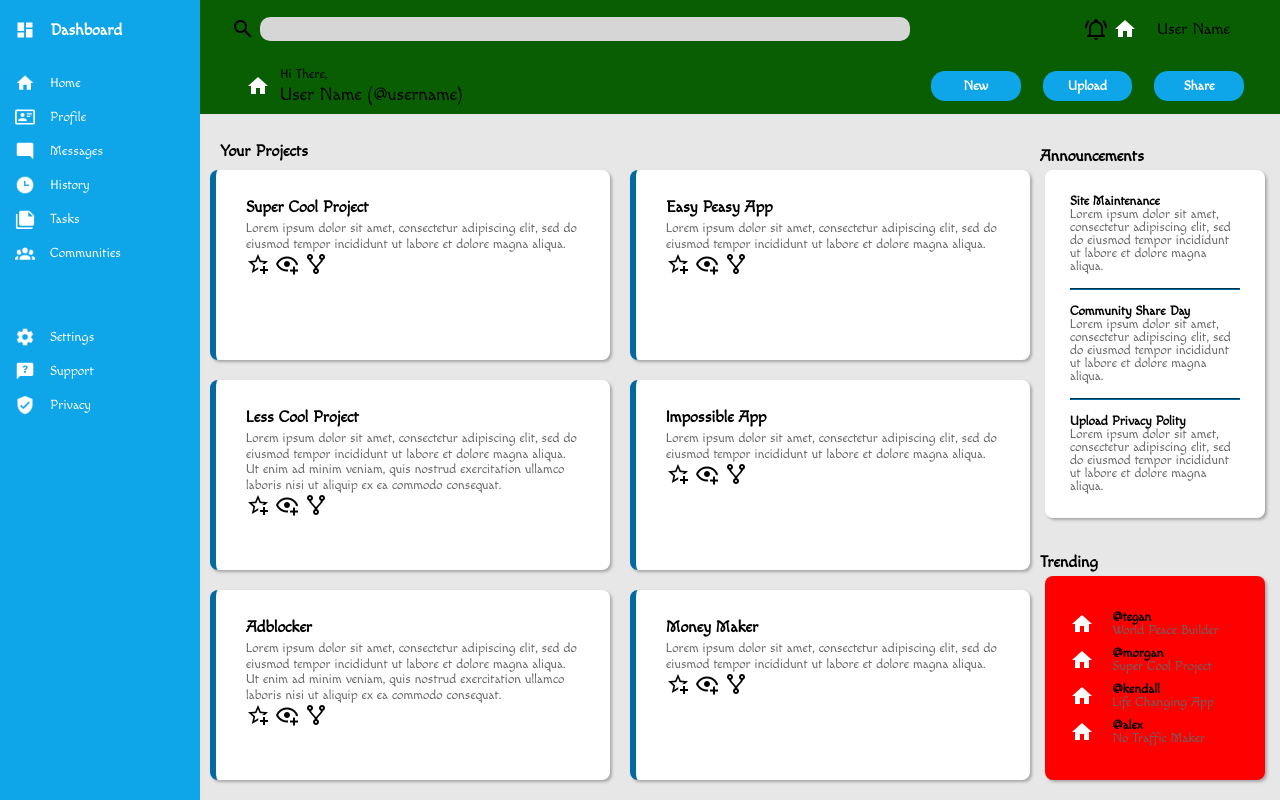
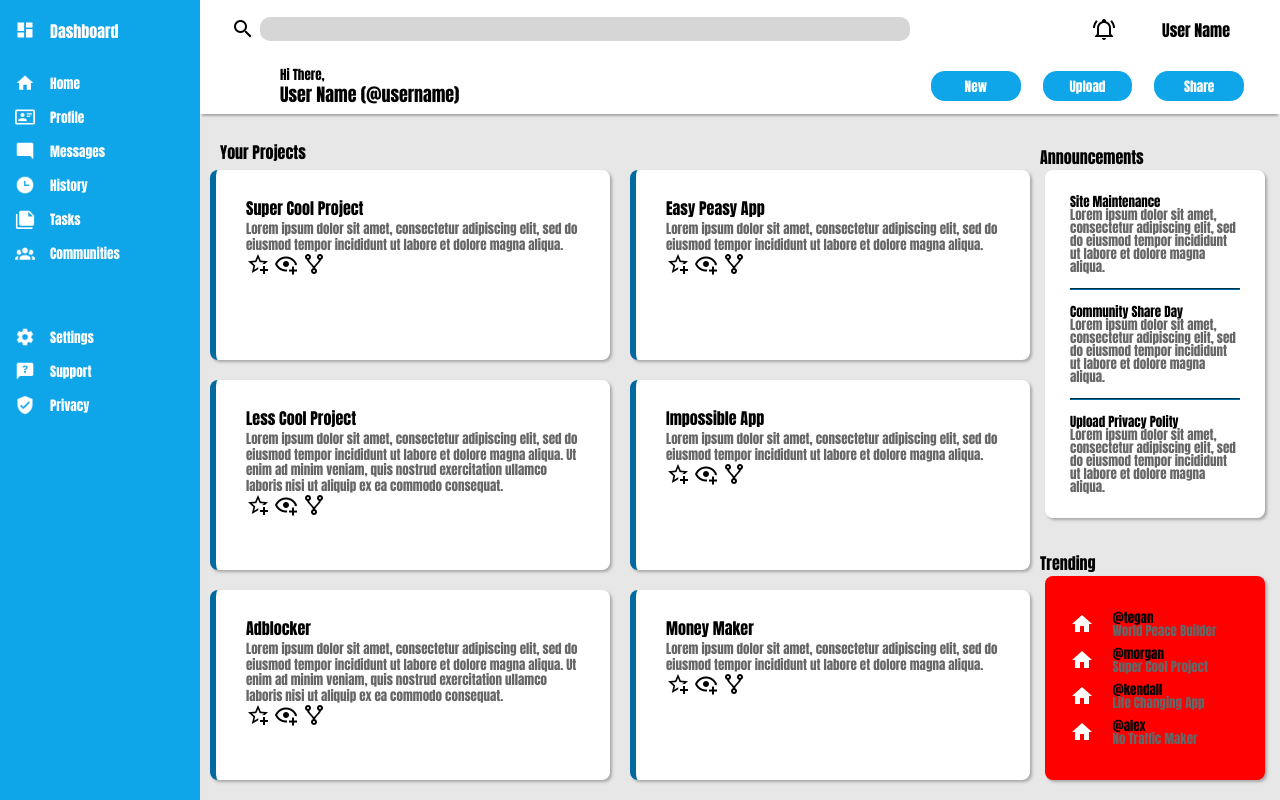
Before and after one commit to KPInc425/MadreXmas2022, a plain HTML site: page index.html in a window 1280 px wide. Drawn offline with Linux system fonts and the light colour scheme.

Commit message:
Fix minor styling issues

```diff
--- a/styles.css
+++ b/styles.css
@@ -4,7 +4,7 @@
 }
 
 body {
-    font-family: Macondo,Impact, Haettenschweiler, 'Arial Narrow Bold', sans-serif;
+    font-family: Impact, Haettenschweiler, 'Arial Narrow Bold', sans-serif;
 }
 
 .wrapper {
@@ -57,11 +57,13 @@ body {
 }
 
 .header {
-    background-color: rgb(8, 94, 0);
+    background-color: white;
     grid-area: header;
     display: grid;
     grid-template-columns: 2fr 1fr;
     grid-template-rows: 1fr 1fr;
+    box-shadow: 0px 4px 2px -2px rgb(167, 167, 167);
+    z-index: 1;
 }
 
 .header > *{
@@ -138,7 +140,7 @@ body {
     border: none;
     margin: 0 clamp(5px, 10%, 25%);
     height: 30px;
-    font-family: Macondo,Impact, Haettenschweiler, 'Arial Narrow Bold', sans-serif;
+    font-family: Impact, Haettenschweiler, 'Arial Narrow Bold', sans-serif;
     font-weight: 700;
     background-color: #0ea5e9;
     color: white;
```
